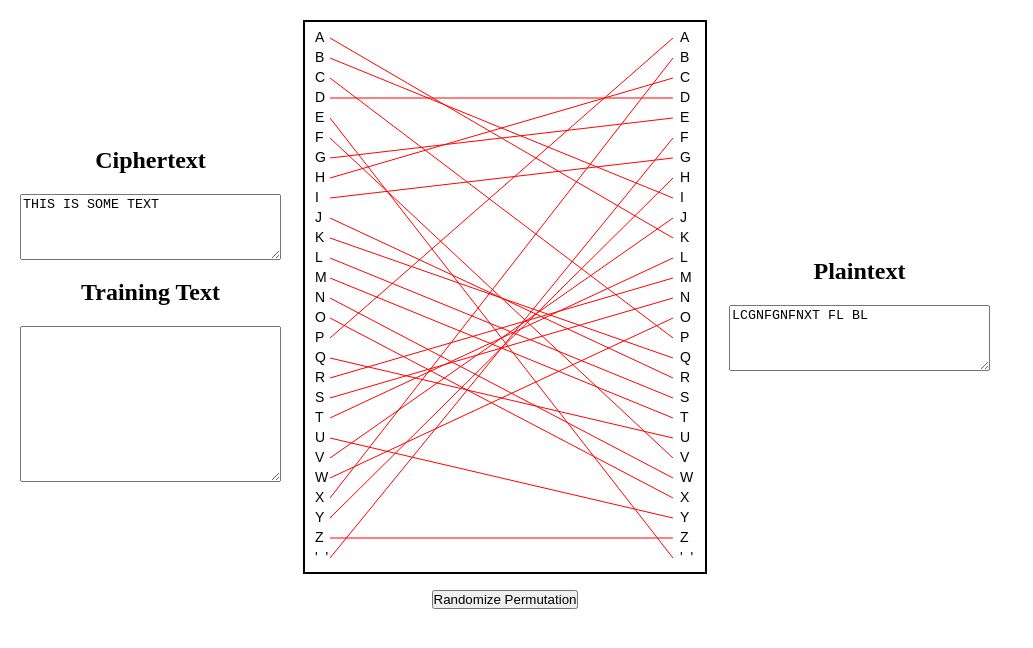
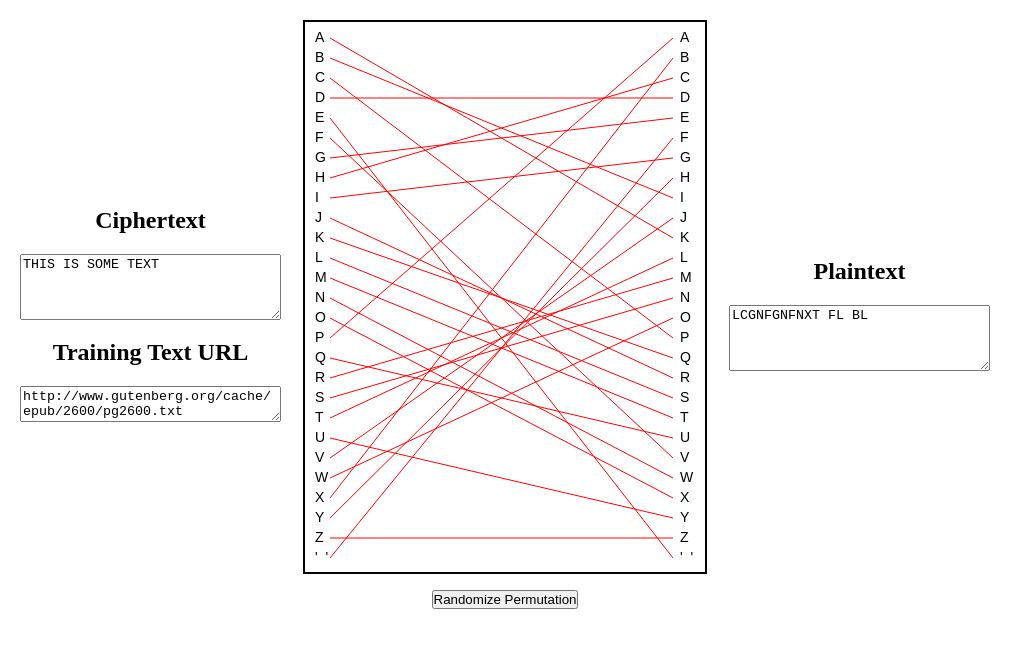
Before and after one commit to gputzel/jsDecode, a plain HTML site: page index.html in a window 1280 px wide. Shown: the whole page, without its empty margins (0-1033 px from the left). Drawn offline with Linux system fonts and the light colour scheme.

Commit message:
Changed training text to URL box

```diff
--- a/index.html
+++ b/index.html
@@ -9,8 +9,8 @@
         <td>
             <h2 class="label">Ciphertext</h2>
             <p><textarea id="ciphertextArea" rows="4" cols="30">THIS IS SOME TEXT</textarea></p>
-            <h2 class="label">Training Text</h2>
-            <p><textarea id="trainingArea" rows="10" cols="30"></textarea></p>
+            <h2 class="label">Training Text URL</h2>
+            <p><textarea id="trainingArea" rows="2" cols="30">http://www.gutenberg.org/cache/epub/2600/pg2600.txt</textarea></p>
         </td>
         <td>
             <p><canvas id="pict" width="400" height="550"></canvas></p>
```
